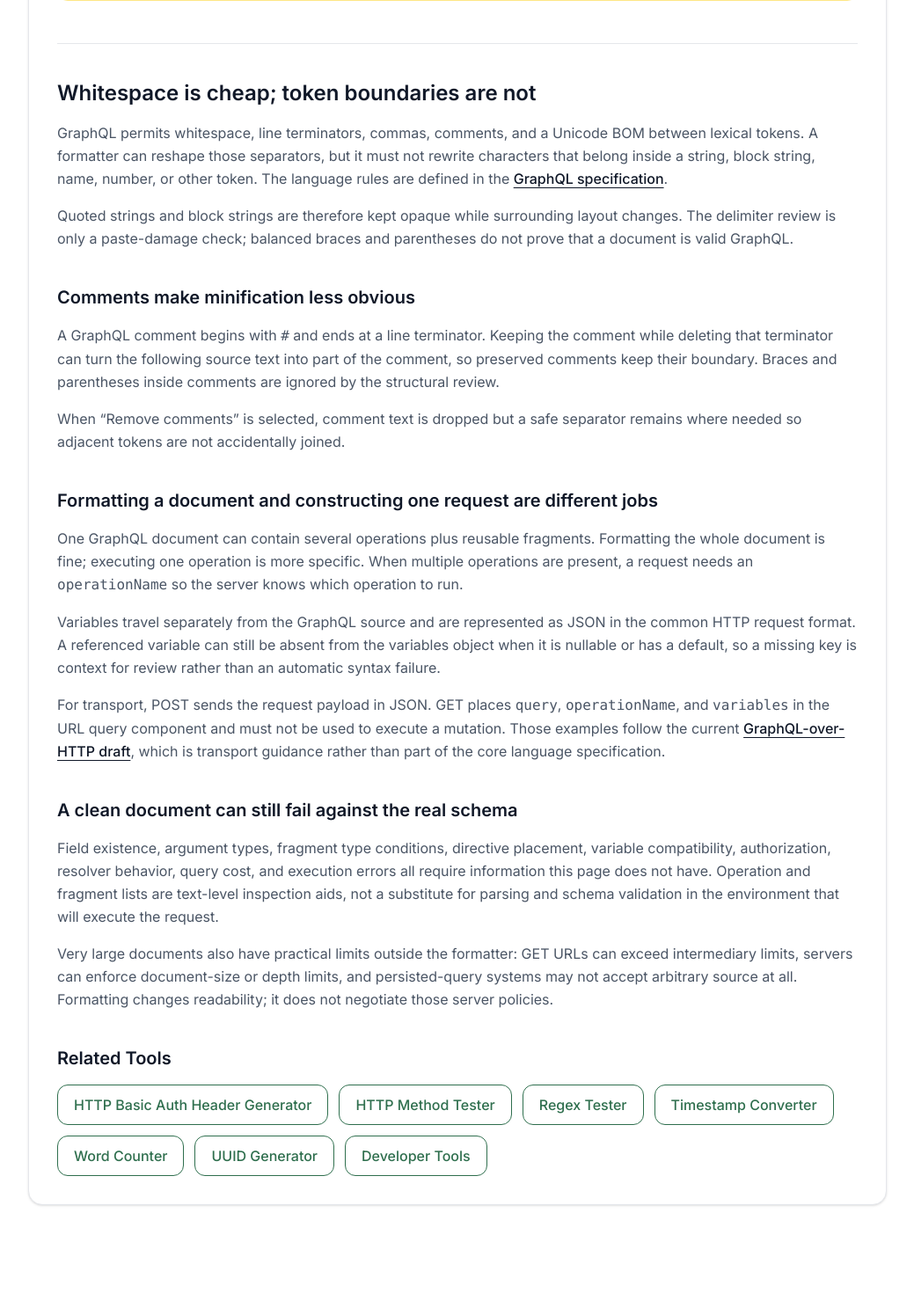
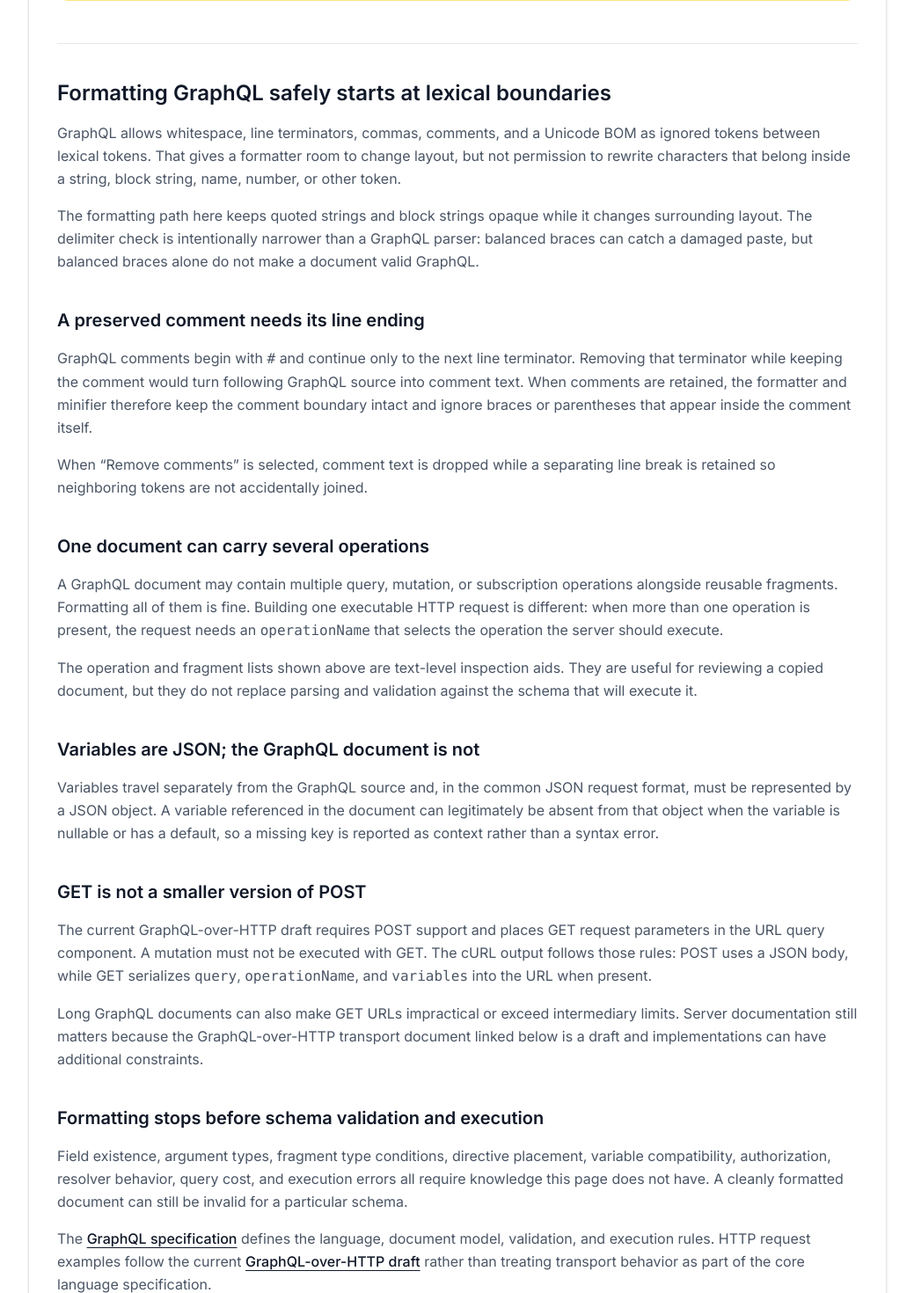
Before and after one commit to vaarunsonawwane-ops/yoryantra-new, a Next.js app: page /tools/graphql-query-formatter in a window 1280 px wide. Shown: the part 2220-3690 px from the top of the page at 88% size, without its empty margins (120-1159 px from the left). Built offline with nearby package versions, Linux system fonts and the light colour scheme.

Commit message:
Batch 56 - 360° Elaborative Freeze - Natural Human Version update 1

```diff
--- a/app/tools/graphql-query-formatter/ToolClient.tsx
+++ b/app/tools/graphql-query-formatter/ToolClient.tsx
@@ -428,54 +428,70 @@ export default function ToolClient() {
 
       <section className="mt-12 border-t border-gray-200 pt-10 space-y-10">
         <div>
-          <h2 className="text-2xl font-semibold text-gray-900">Whitespace is cheap; token boundaries are not</h2>
+          <h2 className="text-2xl font-semibold text-gray-900">Formatting GraphQL safely starts at lexical boundaries</h2>
 
           <p className="mt-4 text-gray-600 leading-relaxed">
-            GraphQL permits whitespace, line terminators, commas, comments, and a Unicode BOM between lexical tokens. A formatter can reshape those separators, but it must not rewrite characters that belong inside a string, block string, name, number, or other token. The language rules are defined in the <a className="font-medium text-gray-900 underline underline-offset-4" href="https://spec.graphql.org/September2025/" target="_blank" rel="noreferrer">GraphQL specification</a>.
+            GraphQL allows whitespace, line terminators, commas, comments, and a Unicode BOM as ignored tokens between lexical tokens. That gives a formatter room to change layout, but not permission to rewrite characters that belong inside a string, block string, name, number, or other token.
           </p>
 
           <p className="mt-4 text-gray-600 leading-relaxed">
-            Quoted strings and block strings are therefore kept opaque while surrounding layout changes. The delimiter review is only a paste-damage check; balanced braces and parentheses do not prove that a document is valid GraphQL.
+            The formatting path here keeps quoted strings and block strings opaque while it changes surrounding layout. The delimiter check is intentionally narrower than a GraphQL parser: balanced braces can catch a damaged paste, but balanced braces alone do not make a document valid GraphQL.
           </p>
         </div>
 
         <div>
-          <h2 className="text-xl font-semibold text-gray-900">Comments make minification less obvious</h2>
+          <h2 className="text-xl font-semibold text-gray-900">A preserved comment needs its line ending</h2>
 
           <p className="mt-4 text-gray-600 leading-relaxed">
-            A GraphQL comment begins with <code>#</code> and ends at a line terminator. Keeping the comment while deleting that terminator can turn the following source text into part of the comment, so preserved comments keep their boundary. Braces and parentheses inside comments are ignored by the structural review.
+            GraphQL comments begin with <code>#</code> and continue only to the next line terminator. Removing that terminator while keeping the comment would turn following GraphQL source into comment text. When comments are retained, the formatter and minifier therefore keep the comment boundary intact and ignore braces or parentheses that appear inside the comment itself.
           </p>
 
           <p className="mt-4 text-gray-600 leading-relaxed">
-            When “Remove comments” is selected, comment text is dropped but a safe separator remains where needed so adjacent tokens are not accidentally joined.
+            When “Remove comments” is selected, comment text is dropped while a separating line break is retained so neighboring tokens are not accidentally joined.
           </p>
         </div>
 
         <div>
-          <h2 className="text-xl font-semibold text-gray-900">Formatting a document and constructing one request are different jobs</h2>
+          <h2 className="text-xl font-semibold text-gray-900">One document can carry several operations</h2>
 
           <p className="mt-4 text-gray-600 leading-relaxed">
-            One GraphQL document can contain several operations plus reusable fragments. Formatting the whole document is fine; executing one operation is more specific. When multiple operations are present, a request needs an <code>operationName</code> so the server knows which operation to run.
+            A GraphQL document may contain multiple query, mutation, or subscription operations alongside reusable fragments. Formatting all of them is fine. Building one executable HTTP request is different: when more than one operation is present, the request needs an <code>operationName</code> that selects the operation the server should execute.
           </p>
 
           <p className="mt-4 text-gray-600 leading-relaxed">
-            Variables travel separately from the GraphQL source and are represented as JSON in the common HTTP request format. A referenced variable can still be absent from the variables object when it is nullable or has a default, so a missing key is context for review rather than an automatic syntax failure.
-          </p>
-
-          <p className="mt-4 text-gray-600 leading-relaxed">
-            For transport, POST sends the request payload in JSON. GET places <code>query</code>, <code>operationName</code>, and <code>variables</code> in the URL query component and must not be used to execute a mutation. Those examples follow the current <a className="font-medium text-gray-900 underline underline-offset-4" href="https://graphql.github.io/graphql-over-http/draft/" target="_blank" rel="noreferrer">GraphQL-over-HTTP draft</a>, which is transport guidance rather than part of the core language specification.
+            The operation and fragment lists shown above are text-level inspection aids. They are useful for reviewing a copied document, but they do not replace parsing and validation against the schema that will execute it.
           </p>
         </div>
 
         <div>
-          <h2 className="text-xl font-semibold text-gray-900">A clean document can still fail against the real schema</h2>
+          <h2 className="text-xl font-semibold text-gray-900">Variables are JSON; the GraphQL document is not</h2>
 
           <p className="mt-4 text-gray-600 leading-relaxed">
-            Field existence, argument types, fragment type conditions, directive placement, variable compatibility, authorization, resolver behavior, query cost, and execution errors all require information this page does not have. Operation and fragment lists are text-level inspection aids, not a substitute for parsing and schema validation in the environment that will execute the request.
+            Variables travel separately from the GraphQL source and, in the common JSON request format, must be represented by a JSON object. A variable referenced in the document can legitimately be absent from that object when the variable is nullable or has a default, so a missing key is reported as context rather than a syntax error.
+          </p>
+        </div>
+
+        <div>
+          <h2 className="text-xl font-semibold text-gray-900">GET is not a smaller version of POST</h2>
+
+          <p className="mt-4 text-gray-600 leading-relaxed">
+            The current GraphQL-over-HTTP draft requires POST support and places GET request parameters in the URL query component. A mutation must not be executed with GET. The cURL output follows those rules: POST uses a JSON body, while GET serializes <code>query</code>, <code>operationName</code>, and <code>variables</code> into the URL when present.
           </p>
 
           <p className="mt-4 text-gray-600 leading-relaxed">
-            Very large documents also have practical limits outside the formatter: GET URLs can exceed intermediary limits, servers can enforce document-size or depth limits, and persisted-query systems may not accept arbitrary source at all. Formatting changes readability; it does not negotiate those server policies.
+            Long GraphQL documents can also make GET URLs impractical or exceed intermediary limits. Server documentation still matters because the GraphQL-over-HTTP transport document linked below is a draft and implementations can have additional constraints.
+          </p>
+        </div>
+
+        <div>
+          <h2 className="text-xl font-semibold text-gray-900">Formatting stops before schema validation and execution</h2>
+
+          <p className="mt-4 text-gray-600 leading-relaxed">
+            Field existence, argument types, fragment type conditions, directive placement, variable compatibility, authorization, resolver behavior, query cost, and execution errors all require knowledge this page does not have. A cleanly formatted document can still be invalid for a particular schema.
+          </p>
+
+          <p className="mt-4 text-gray-600 leading-relaxed">
+            The <a className="font-medium text-gray-900 underline underline-offset-4" href="https://spec.graphql.org/September2025/" target="_blank" rel="noreferrer">GraphQL specification</a> defines the language, document model, validation, and execution rules. HTTP request examples follow the current <a className="font-medium text-gray-900 underline underline-offset-4" href="https://graphql.github.io/graphql-over-http/draft/" target="_blank" rel="noreferrer">GraphQL-over-HTTP draft</a> rather than treating transport behavior as part of the core language specification.
           </p>
         </div>
 
--- a/app/tools/http-basic-auth-header-generator/ToolClient.tsx
+++ b/app/tools/http-basic-auth-header-generator/ToolClient.tsx
@@ -349,50 +349,70 @@ export default function ToolClient() {
 
       <section className="mt-12 border-t border-gray-200 pt-10 space-y-10">
         <div>
-          <h2 className="text-2xl font-semibold text-gray-900">Basic auth depends on the exact credential bytes</h2>
+          <h2 className="text-2xl font-semibold text-gray-900">Basic authentication starts with exact credential bytes</h2>
 
           <p className="mt-4 text-gray-600 leading-relaxed">
-            Basic authentication starts with a <code>user-id:password</code> character sequence, converts that sequence to bytes, Base64-encodes the bytes, and places the result after <code>Basic</code> in the <code>Authorization</code> field. Base64 is only a representation step; it is not encryption.
+            HTTP Basic authentication builds a <code>user-id:password</code> character sequence, converts that sequence to bytes, Base64-encodes the bytes, and places the result after <code>Basic</code> in the <code>Authorization</code> field. The Base64 step is representation, not encryption.
           </p>
 
           <p className="mt-4 text-gray-600 leading-relaxed">
-            The first colon is structural. Under <a className="font-medium text-gray-900 underline underline-offset-4" href="https://www.rfc-editor.org/rfc/rfc7617" target="_blank" rel="noreferrer">RFC 7617</a>, a user-id containing a colon is invalid, while the password may contain colons because everything after the first separator belongs to the password. Control characters are forbidden in both parts and are rejected here.
+            That byte conversion matters as soon as credentials contain anything outside US-ASCII. Two clients that choose different character encodings can produce different header values from text that looks identical on screen.
           </p>
         </div>
 
         <div>
-          <h2 className="text-xl font-semibold text-gray-900">Non-ASCII credentials need an encoding decision</h2>
+          <h2 className="text-xl font-semibold text-gray-900">The first colon has protocol meaning</h2>
 
           <p className="mt-4 text-gray-600 leading-relaxed">
-            Historical Basic authentication does not define one universal default encoding for every non-ASCII credential. A server can advertise <code>charset="UTF-8"</code> in its challenge; with that choice, credential text is normalized to NFC and encoded as UTF-8 before Base64 encoding.
+            RFC 7617 uses the first <code>:</code> to separate the user-id from the password. A user-id containing a colon is therefore invalid and is rejected here. The password may contain colons because everything after the first separator belongs to the password.
           </p>
 
           <p className="mt-4 text-gray-600 leading-relaxed">
-            “Legacy byte mapping” is available only for systems that map U+0000 through U+00FF directly to single bytes. It should be chosen because the target server expects that behavior, not because it produces a shorter or more familiar-looking token.
+            The same RFC forbids control characters in both parts. They are rejected instead of being encoded into a header that a server may interpret unpredictably.
           </p>
         </div>
 
         <div>
-          <h2 className="text-xl font-semibold text-gray-900">Treat the generated header like the password itself</h2>
+          <h2 className="text-xl font-semibold text-gray-900">UTF-8 is not the universal legacy default</h2>
 
           <p className="mt-4 text-gray-600 leading-relaxed">
-            Anyone who obtains a Basic header can Base64-decode the credential string. TLS provides the confidentiality Basic authentication does not provide on its own, so an <code>http://</code> endpoint is a real security warning rather than a formatting preference.
+            RFC 7617 leaves the historical default character encoding undefined as long as it remains compatible with US-ASCII. A server can advertise <code>charset="UTF-8"</code> in its Basic challenge; when that signal is used, credential text is normalized to NFC and encoded as UTF-8.
           </p>
 
           <p className="mt-4 text-gray-600 leading-relaxed">
-            Keep generated credentials out of source control, logs, screenshots, analytics events, support tickets, shell history where possible, and examples that may later be shared. Browser-local generation reduces unnecessary transmission by this page, but copying the result still creates another place where the secret can leak.
+            “UTF-8 (NFC)” on this page makes that byte choice explicit. “Legacy byte mapping” exists for older systems that map U+0000 through U+00FF directly to single bytes; it should not be read as a claim about what an unknown server expects.
           </p>
         </div>
 
         <div>
-          <h2 className="text-xl font-semibold text-gray-900">Request snippets cannot prove the server will accept them</h2>
+          <h2 className="text-xl font-semibold text-gray-900">TLS is what protects Basic credentials in transit</h2>
 
           <p className="mt-4 text-gray-600 leading-relaxed">
-            cURL, Fetch, Axios, and JSON outputs only construct request material. The target still has to support Basic authentication for the relevant protection space, and a cross-origin browser request may require a successful CORS preflight before the request can be sent with <code>Authorization</code>.
+            Anyone who obtains a Basic header can Base64-decode the credential string. RFC 7617 does not consider the scheme secure without an external secure transport such as TLS. An <code>http://</code> endpoint is therefore a meaningful warning, not a cosmetic URL preference.
           </p>
 
           <p className="mt-4 text-gray-600 leading-relaxed">
-            Optional JSON <code>Accept</code> and <code>Content-Type</code> fields are convenience headers for the generated snippets. They do not add a JSON body. Keep <code>Content-Type: application/json</code> only when the request actually carries JSON, and do not mistake a syntactically correct header for successful authentication or authorization.
+            A generated <code>Authorization</code> value should be handled like the password itself: keep it out of source control, logs, screenshots, support tickets, analytics events, and copied examples that may be shared later.
+          </p>
+        </div>
+
+        <div>
+          <h2 className="text-xl font-semibold text-gray-900">A correct header can still fail at the browser boundary</h2>
+
+          <p className="mt-4 text-gray-600 leading-relaxed">
+            The Fetch and Axios snippets only construct the request. Cross-origin browser requests may still require a successful CORS preflight, and the target server must actually accept Basic authentication for that protection space. A syntactically correct header cannot prove either condition.
+          </p>
+
+          <p className="mt-4 text-gray-600 leading-relaxed">
+            The optional JSON <code>Accept</code> and <code>Content-Type</code> fields are convenience headers for request snippets. They do not add a JSON body, and <code>Content-Type: application/json</code> should only be kept when the request really sends JSON.
+          </p>
+        </div>
+
+        <div>
+          <h2 className="text-xl font-semibold text-gray-900">Protocol reference</h2>
+
+          <p className="mt-4 text-gray-600 leading-relaxed">
+            <a className="font-medium text-gray-900 underline underline-offset-4" href="https://www.rfc-editor.org/rfc/rfc7617" target="_blank" rel="noreferrer">RFC 7617</a> defines the Basic authentication scheme, credential construction, the user-id colon restriction, control-character rules, charset behavior, and security considerations.
           </p>
         </div>
 
```
Also changed, not shown: app/tools/content-disposition-header-generator/ToolClient.tsx (+22 -14 lines).
